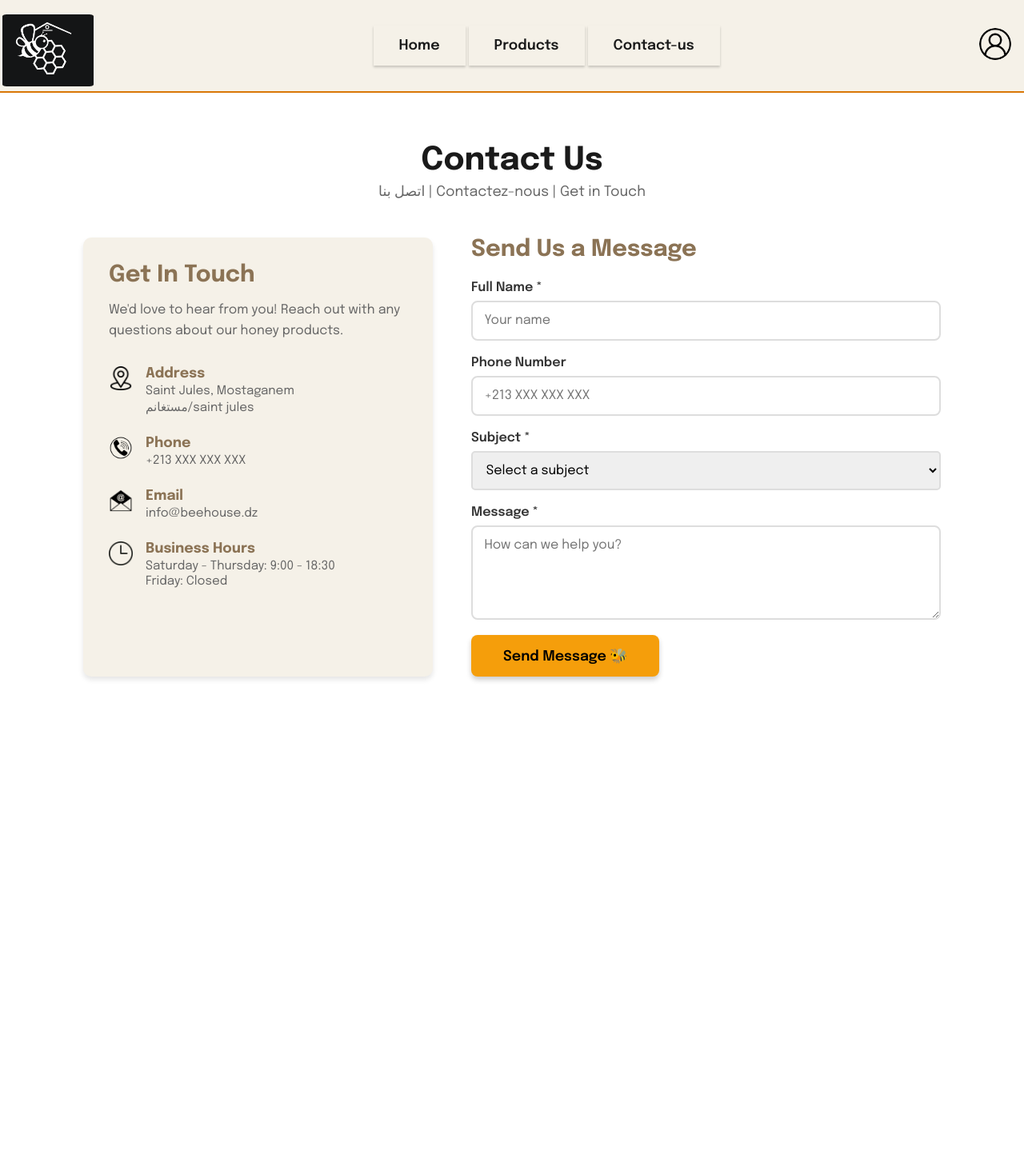
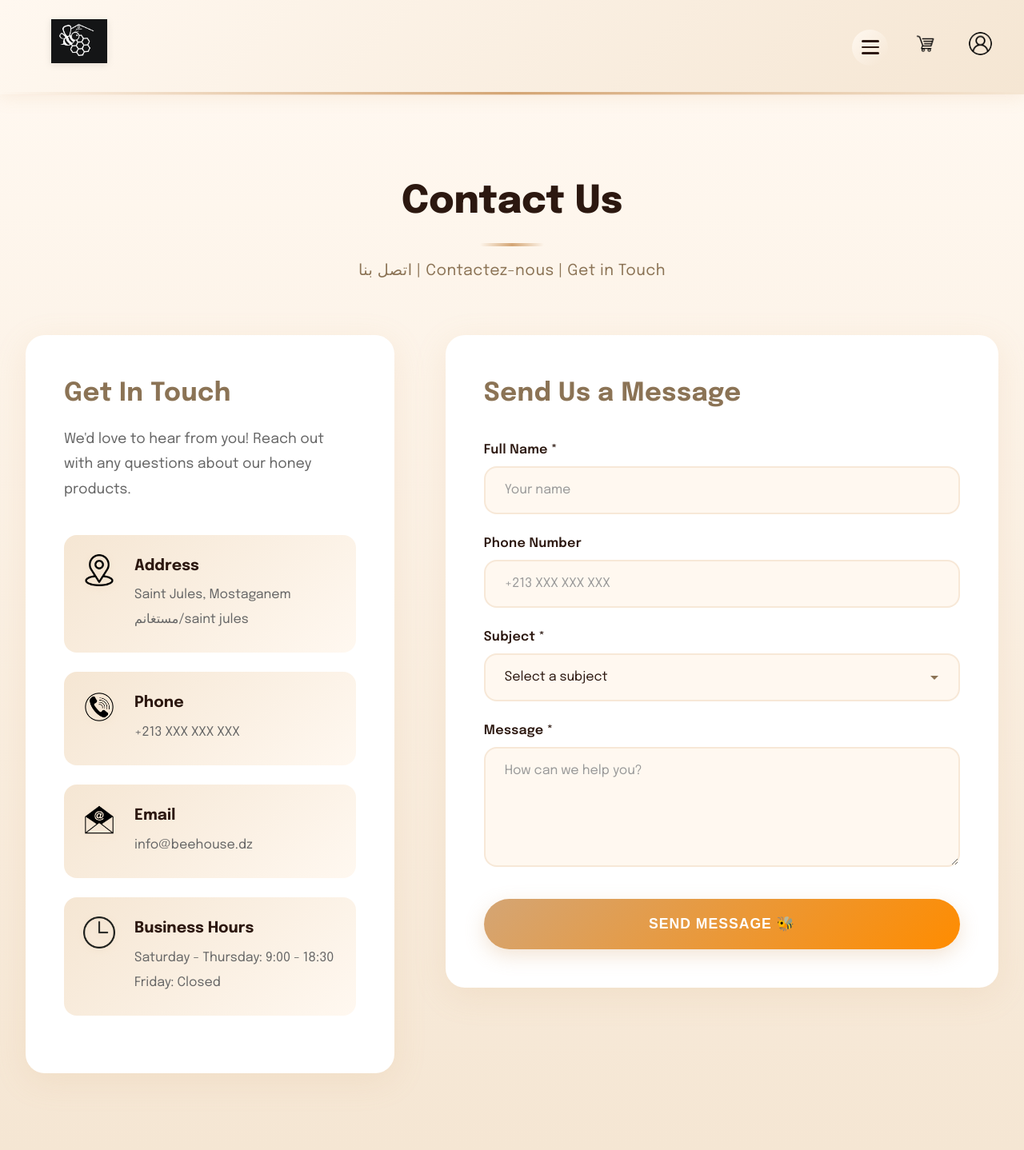
Before and after one commit to belghachem/Beehouse, a Django app: page /contact/ in a window 1280 px wide. Shown: the whole page at 80% size. Before the commit the page ends 852 px from the top, so only its background shows below. Run offline with Django 5.2, Linux system fonts and the light colour scheme; data comes from the database, SQL or seed files in the repository.

Commit message:
Add files via upload

```diff
--- a/contactus/templates/contactus/contactus.html
+++ b/contactus/templates/contactus/contactus.html
@@ -1,81 +1,66 @@
 {% load static %}
 <!DOCTYPE html>
-<html>
+<html lang="en">
 <head>
-    <title>Bee House - Contact Us</title>
-    <link rel="stylesheet" type="text/CSS" href="{% static 'CSS/profile-page_stylesheet.css' %}"/>
     <meta charset="utf-8"/>
     <meta name="viewport" content="width=device-width, initial-scale=1.0">
+    <meta name="description" content="Contact Bee House - Get in touch with us for any inquiries about our honey products.">
+    <meta name="keywords" content="contact, bee house, honey inquiry, customer support">
+
+    <title>Contact Us - BEE HOUSE</title>
+
+    <!-- Stylesheets -->
+    <link rel="stylesheet" type="text/css" href="{% static 'CSS/contactus-stylesheet.css' %}"/>
+    <link rel="stylesheet" href="{% static 'CSS/mobile.css' %}">
+
+    <!-- Fonts -->
     <link rel="preconnect" href="https://fonts.googleapis.com">
-    <link href="https://fonts.googleapis.com/css2?family=Epilogue:wght@400;600;700&display=swap" rel="stylesheet">
+    <link rel="preconnect" href="https://fonts.gstatic.com" crossorigin>
+    <link href="https://fonts.googleapis.com/css2?family=Epilogue:wght@400;600;700;800&display=swap" rel="stylesheet">
+
+    <!-- Favicon -->
     <link rel="icon" type="image/x-icon" href="{% static 'Images/BEEBLACK.png' %}" />
-    <link rel="stylesheet" href="{% static 'CSS/mobile.css' %}">
-    <style>
-        /* Alert Messages */
-        .alert {
-            padding: 1rem 1.5rem;
-            border-radius: 10px;
-            margin: 2rem auto;
-            max-width: 800px;
-            font-size: 1rem;
-            display: flex;
-            align-items: center;
-            gap: 0.8rem;
-            animation: slideDown 0.5s ease;
-        }
-
-        @keyframes slideDown {
-            from {
-                opacity: 0;
-                transform: translateY(-20px);
-            }
-            to {
-                opacity: 1;
-                transform: translateY(0);
-            }
-        }
-
-        .alert-success {
-            background: #d1fae5;
-            color: #065f46;
-            border-left: 4px solid #10b981;
-        }
-
-        .alert-error {
-            background: #fee2e2;
-            color: #991b1b;
-            border-left: 4px solid #dc2626;
-        }
-
-        .alert::before {
-            font-size: 1.5rem;
-        }
-
-        .alert-success::before {
-            content: "✓";
-        }
-
-        .alert-error::before {
-            content: "✗";
-        }
-    </style>
 </head>
 <body>
-    <div class="header">
-        <div class="logo"><img class="beelogo" src="{% static 'Images/BEEBLACK.png' %}"></div>
-        <section class="nav-bar">
-            <ol>
-                <li><a href="{% url 'home:home_page' %}"><button class="nav-bar-button">Home</button></a></li>
-                <li><a href="{% url 'products:product_page' %}"><button class="nav-bar-button">Products</button></a></li>
-                <li><a href="{% url 'contactus:contact' %}"><button class="nav-bar-button">Contact-us</button></a></li>
-            </ol>
-            <div class="profile">
-                <a href="{% url 'users:profile' %}">
-                    <img src="{% static 'Images/user_icon-profile.png' %}" alt="user-profile" class="user-profile">
+    <!-- Header Section -->
+    <header class="header">
+        <nav class="nav-bar" role="navigation">
+            <div class="logo">
+                <a href="{% url 'home:home_page' %}" aria-label="Bee House Home">
+                    <img class="beelogo" src="{% static 'Images/BEEBLACK.png' %}" alt="Bee House Logo">
                 </a>
             </div>
-        </section>
+
+            <div class="nav-right">
+                <!-- Hamburger Menu -->
+                <div class="hamburger-menu">
+                    <button class="hamburger-btn" aria-label="Menu" id="menuToggle">
+                        <span class="hamburger-line"></span>
+                        <span class="hamburger-line"></span>
+                        <span class="hamburger-line"></span>
+                    </button>
+                    <div class="dropdown-menu" id="dropdownMenu">
+                        <a href="{% url 'home:home_page' %}" class="dropdown-item">Home</a>
+                        <a href="{% url 'products:product_page' %}" class="dropdown-item">Products</a>
+                        <a href="{% url 'contactus:contact' %}" class="dropdown-item">Contact Us</a>
                     </div>
+                </div>
+
+                <!-- Profile Icons -->
+                <div class="profile">
+                    <div class="cart-icon-container">
+                        <a href="{% url 'cart:view_cart' %}" aria-label="Shopping Cart">
+                            <img src="{% static 'Images/cart-icon.png' %}" alt="Shopping Cart" class="cart-icon">
+                        </a>
+                    </div>
+                    <a href="{% url 'users:profile' %}" aria-label="User Profile">
+                        <img src="{% static 'Images/user_icon-profile.png' %}" alt="User Profile" class="user-profile">
+                    </a>
+                </div>
+            </div>
+        </nav>
+    </header>
+
     <div class="divider"></div>
 
     <!-- Success/Error Messages -->
@@ -87,30 +72,32 @@
         {% endfor %}
     {% endif %}
 
-    <section class="contact-section" id="contact">
+    <!-- Contact Section -->
+    <main>
+        <section class="contact-section" id="contact" aria-labelledby="contact-title">
             <div class="contact-container">
                 <div class="contact-header">
-                <h2>Contact Us</h2>
+                    <h2 id="contact-title">Contact Us</h2>
                     <p>اتصل بنا | Contactez-nous | Get in Touch</p>
                 </div>
 
                 <div class="contact-content">
                     <!-- Contact Information -->
-                <div class="contact-info">
+                    <aside class="contact-info">
                         <h3>Get In Touch</h3>
                         <p>We'd love to hear from you! Reach out with any questions about our honey products.</p>
 
                         <div class="info-item">
-                        <img src="{% static 'Images/location-icon.png' %}" alt="Location" class="info-icon">
+                            <img src="{% static 'Images/location-icon.png' %}" alt="" class="info-icon" role="presentation">
                             <div>
                                 <h4>Address</h4>
                                 <p>Saint Jules, Mostaganem</p>
-                            <p>مستغانم/saint jules</p>
+                                <p lang="ar">مستغانم/saint jules</p>
                             </div>
                         </div>
 
                         <div class="info-item">
-                        <img src="{% static 'Images/phone-icon.png' %}" alt="Phone" class="info-icon">
+                            <img src="{% static 'Images/phone-icon.png' %}" alt="" class="info-icon" role="presentation">
                             <div>
                                 <h4>Phone</h4>
                                 <p>+213 XXX XXX XXX</p>
@@ -118,7 +105,7 @@
                         </div>
 
                         <div class="info-item">
-                        <img src="{% static 'Images/email-icon.png' %}" alt="Email" class="info-icon">
+                            <img src="{% static 'Images/email-icon.png' %}" alt="" class="info-icon" role="presentation">
                             <div>
                                 <h4>Email</h4>
                                 <p>info@beehouse.dz</p>
@@ -126,14 +113,14 @@
                         </div>
 
                         <div class="info-item">
-                        <img src="{% static 'Images/clock-icon.png' %}" alt="Hours" class="info-icon">
+                            <img src="{% static 'Images/clock-icon.png' %}" alt="" class="info-icon" role="presentation">
                             <div>
                                 <h4>Business Hours</h4>
                                 <p>Saturday - Thursday: 9:00 - 18:30</p>
                                 <p>Friday: Closed</p>
                             </div>
                         </div>
-                </div>
+                    </aside>
 
                     <!-- Contact Form -->
                     <div class="contact-form-wrapper">
@@ -150,8 +137,10 @@
                                     required
                                     placeholder="Your name"
                                     value="{{ request.POST.name }}"
+                                    aria-required="true"
                                 >
                             </div>
+
                             <div class="form-group">
                                 <label for="phone">Phone Number</label>
                                 <input
@@ -165,7 +154,7 @@
 
                             <div class="form-group">
                                 <label for="subject">Subject *</label>
-                            <select id="subject" name="subject" required>
+                                <select id="subject" name="subject" required aria-required="true">
                                     <option value="">Select a subject</option>
                                     <option value="product" {% if request.POST.subject == 'product' %}selected{% endif %}>Product Inquiry</option>
                                     <option value="order" {% if request.POST.subject == 'order' %}selected{% endif %}>Order Status</option>
@@ -183,6 +172,7 @@
                                     rows="5"
                                     required
                                     placeholder="How can we help you?"
+                                    aria-required="true"
                                 >{{ request.POST.message }}</textarea>
                             </div>
 
@@ -192,5 +182,39 @@
                 </div>
             </div>
         </section>
+    </main>
+
+    <script>
+        // Hamburger menu toggle
+        document.addEventListener('DOMContentLoaded', function() {
+            const menuToggle = document.getElementById('menuToggle');
+            const dropdownMenu = document.getElementById('dropdownMenu');
+
+            if (menuToggle && dropdownMenu) {
+                menuToggle.addEventListener('click', function(e) {
+                    e.stopPropagation();
+                    dropdownMenu.classList.toggle('active');
+                    menuToggle.classList.toggle('active');
+                });
+
+                // Close menu when clicking outside
+                document.addEventListener('click', function(e) {
+                    if (!menuToggle.contains(e.target) && !dropdownMenu.contains(e.target)) {
+                        dropdownMenu.classList.remove('active');
+                        menuToggle.classList.remove('active');
+                    }
+                });
+
+                // Close menu when clicking a link
+                const dropdownItems = dropdownMenu.querySelectorAll('.dropdown-item');
+                dropdownItems.forEach(item => {
+                    item.addEventListener('click', function() {
+                        dropdownMenu.classList.remove('active');
+                        menuToggle.classList.remove('active');
+                    });
+                });
+            }
+        });
+    </script>
 </body>
 </html>
```
Lines whose indentation alone changed are shown as unchanged.
